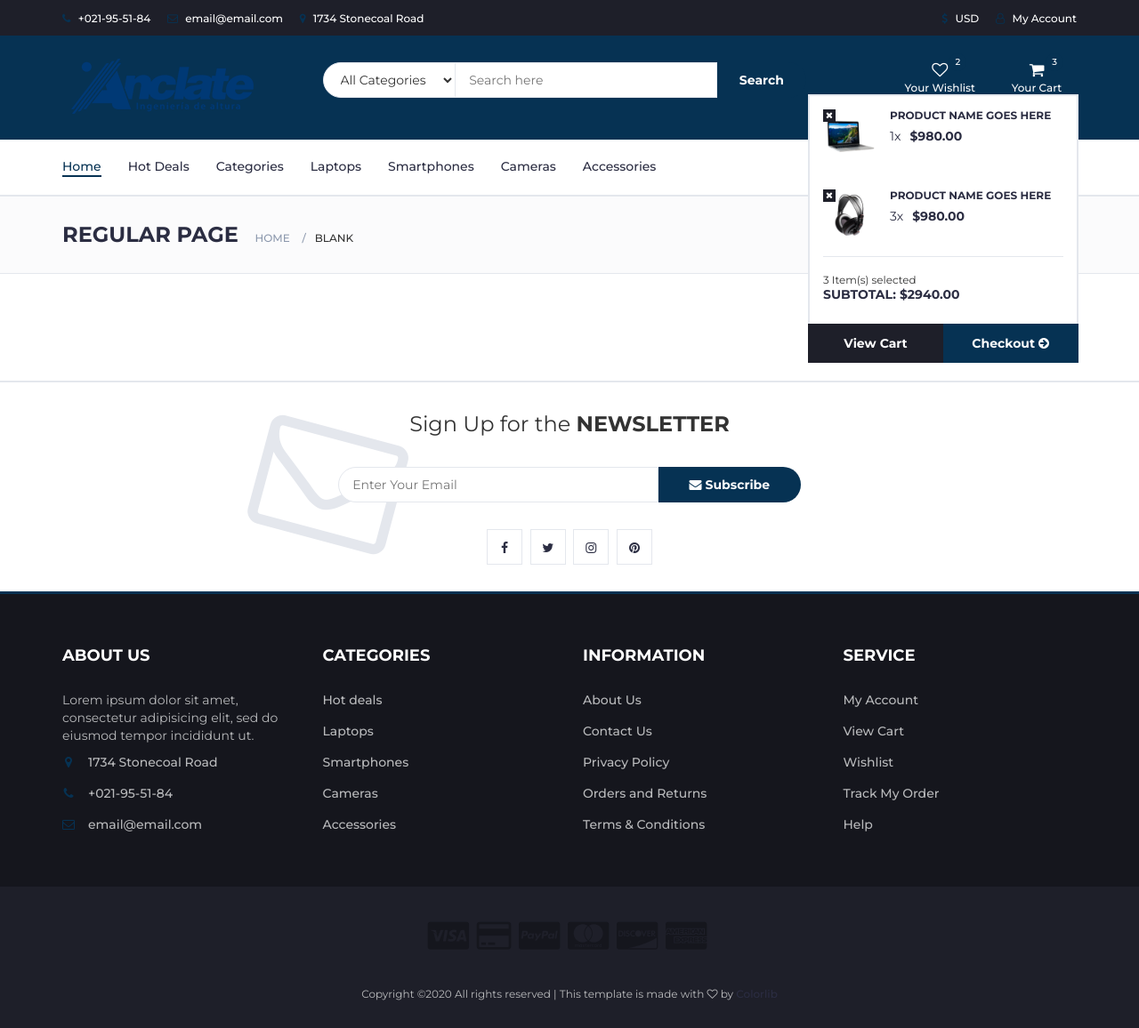
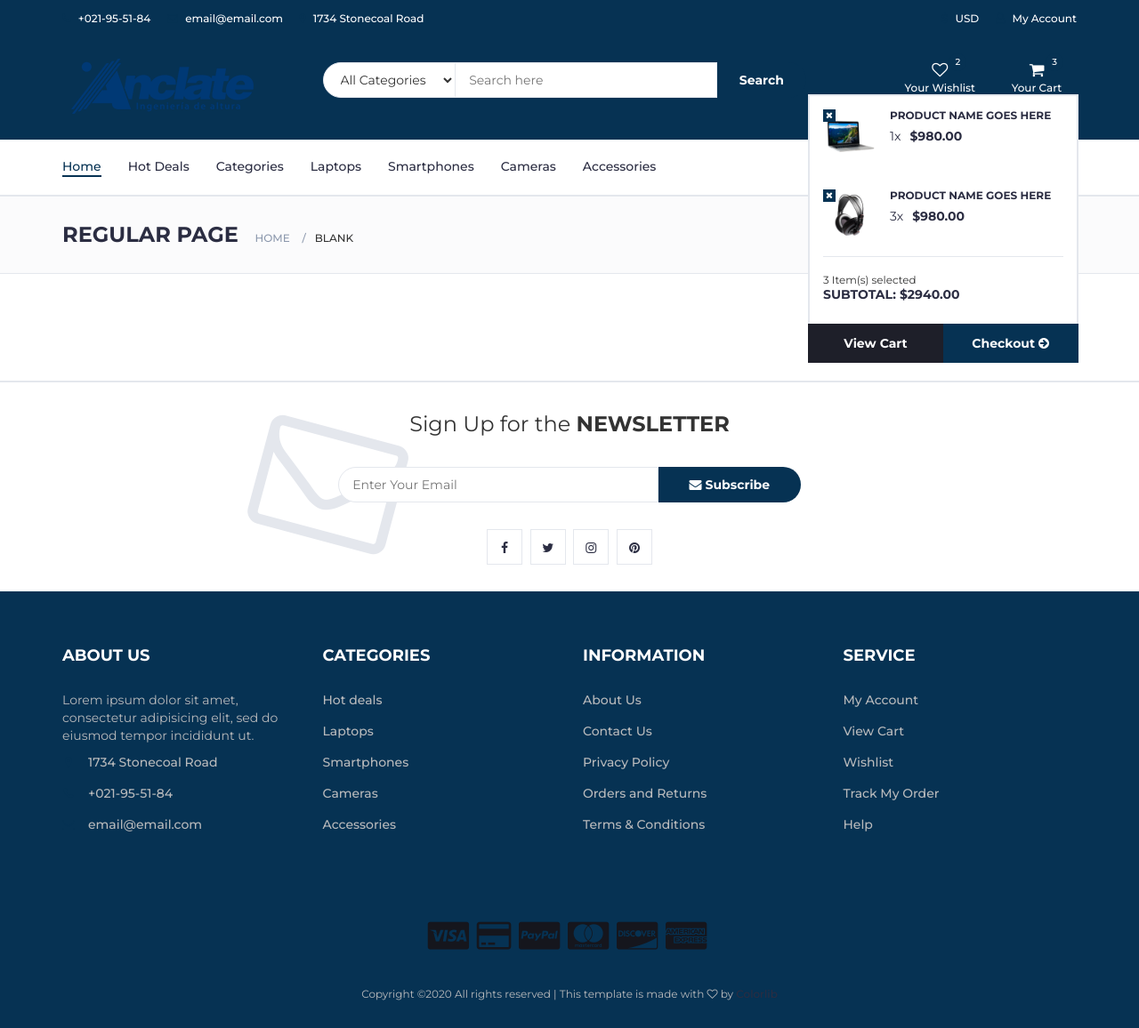
Before and after one commit to JCruzP23/ADP, a PHP site: page /blank.html in a window 1280 px wide, after a click that opens the changed part. Shown: the whole page at 89% size. Run offline with PHP 8.4, Linux system fonts and the light colour scheme.

Commit message:
Update style.css

```diff
--- a/electro/css/style.css
+++ b/electro/css/style.css
@@ -413,7 +413,7 @@ textarea.input {
 #top-header {
   padding-top: 10px;
   padding-bottom: 10px;
-  background-color: #1E1F29;
+  background-color: #063253;
 }
 
 .header-links li {
@@ -672,7 +672,7 @@ textarea.input {
     position: fixed;
     left: 0;
     top: 0;
-    background: #15161D;
+    background: #063253;
     height: 100vh;
     max-width: 250px;
     width: 0%;
@@ -1146,7 +1146,7 @@ textarea.input {
   text-align: center;
   font-size: 10px;
   padding: 0;
-  background: #1e1f29;
+  background: #063253;
   border: none;
   color: #FFF;
 }
@@ -1498,7 +1498,7 @@ textarea.input {
 .product-details .product-price .product-old-price {
   font-size: 70%;
   font-weight: 400;
-  color: #8D99AE;
+  color: #063253;
 }
 
 .product-details .product-available {
@@ -1645,7 +1645,7 @@ textarea.input {
 #product-tab .tab-nav li a {
   display: block;
   font-weight: 700;
-  color: #8D99AE;
+  color: #063253;
 }
 
 #product-tab .tab-nav li.active a {
@@ -1745,7 +1745,7 @@ textarea.input {
 }
 
 .reviews .review-heading .date {
-  color: #8D99AE;
+  color: #063253;
   font-size: 10px;
   margin: 0;
 }
@@ -2002,12 +2002,12 @@ textarea.input {
 ===========================================================*/
 
 #footer {
-  background: #15161D;
+  background: #063253;
   color: #B9BABC;
 }
 
 #bottom-footer {
-  background: #1E1F29;
+  background: #063253;
 }
 
 .footer {
```
